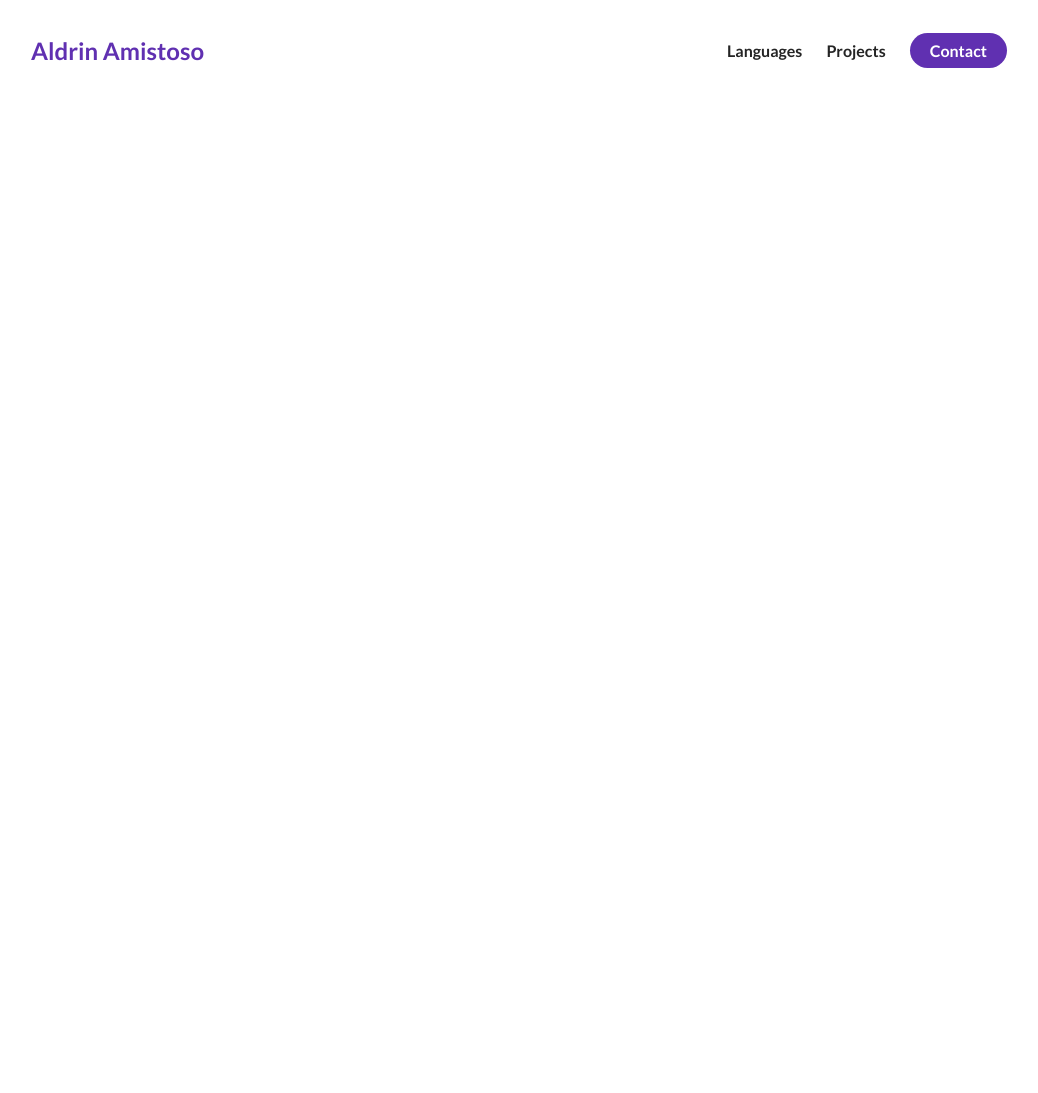
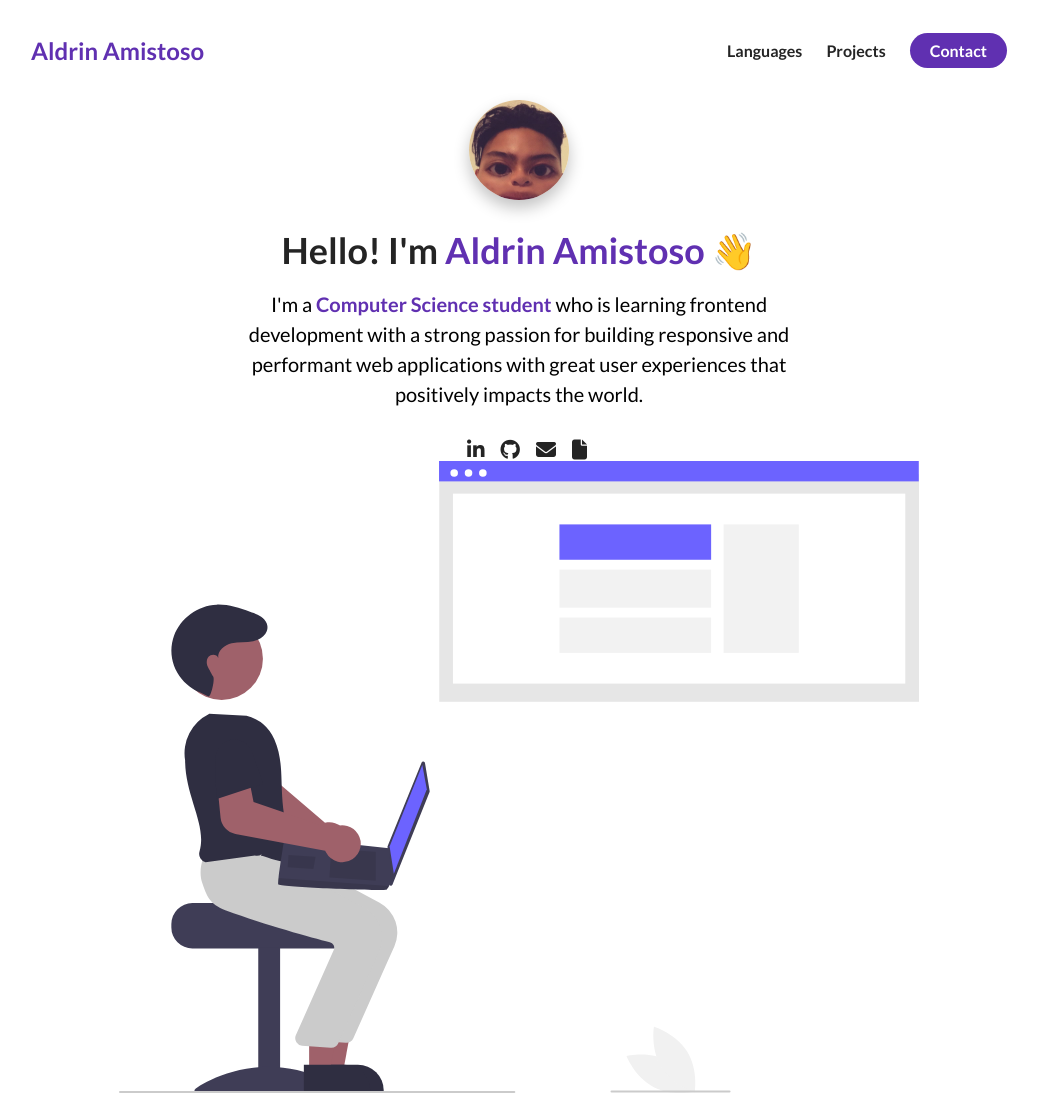
Before and after one commit to aldrin1237/portfolio, a plain HTML site: page index.html in a window 1280 px wide. Shown: the whole page, without its empty margins (121-1159 px from the left). Before the commit the page ends 800 px from the top, so only its background shows below. Drawn offline with Linux system fonts and the light colour scheme.

Commit message:
Added a picture of me and a brief description of myself

```diff
--- a/index.html
+++ b/index.html
@@ -12,6 +12,10 @@
       href="https://fonts.googleapis.com/css2?family=Lato:wght@400;700&display=swap"
       rel="stylesheet"
     />
+    <script
+      src="https://kit.fontawesome.com/0f485d09ca.js"
+      crossorigin="anonymous"
+    ></script>
   </head>
   <body>
     <section id="about-me">
@@ -19,28 +23,76 @@
         <div class="personal__logo">Aldrin Amistoso</div>
         <ul class="nav__link--list">
           <li>
-                    <a href="" class="
-                    nav__link--anchor
-                    link__hover-effect
-                    link__hover-effect--black"
-                    >Languages</a>
+            <a
+              href=""
+              class="nav__link--anchor link__hover-effect link__hover-effect--black"
+              >Languages</a
+            >
           </li>
           <li>
-                    <a href="" class="
-                    nav__link--anchor
-                    link__hover-effect
-                    link__hover-effect--black"
-                    >Projects</a>
+            <a
+              href=""
+              class="nav__link--anchor link__hover-effect link__hover-effect--black"
+              >Projects</a
+            >
           </li>
           <li>
-                    <a href="" class="
-                    nav__link--anchor
-                    nav__link--anchor-primary
-                    ">Contact</a>
+            <a href="" class="nav__link--anchor nav__link--anchor-primary"
+              >Contact</a
+            >
           </li>
-
         </ul>
       </nav>
+      <div class="flex flex-1">
+        <div class="about-me__info row">
+          <div class="about-me__info--container">
+            <figure class="about-me__picture--mask">
+              <img
+                src="./assets/aldrin.JPG"
+                class="about-me__picture"
+                alt="Picture of me"
+              />
+            </figure>
+            <h1 class="about-me__info--title">
+              Hello! I'm <span class="text--purple">Aldrin Amistoso</span> 👋
+            </h1>
+            <p class="about-me__info--para">
+              I'm a
+              <strong class="text--purple">Computer Science student</strong> who
+              is learning frontend development with a strong passion for
+              building responsive and performant web applications with great
+              user experiences that positively impacts the world.
+            </p>
+            <div class="about-me__links">
+              <a
+                href="https://www.linkedin.com/in/aldrinamistoso/"
+                class="about-me__link"
+                target="_blank"
+                ><i class="fa-brands fa-linkedin-in"></i
+              ></a>
+              <a
+                href="https://github.com/aldrin1237"
+                class="about-me__link"
+                target="_blank"
+                ><i class="fa-brands fa-github"></i
+              ></a>
+              <a
+                href=""
+                class="about-me__link"
+                target="_blank"
+              ><i class="fa-solid fa-envelope"></i></a>
+              <a
+                href=""
+                class="about-me__link"
+                target="_blank"
+              ><i class="fa-solid fa-file"></i></a>
+            </div>
+          </div>
+          <figure class="about-me__img--container">
+            <img src="./assets/undraw_web_developer_re_h7ie.svg" class="about-me__img" alt="">
+          </figure>
+        </div>
+      </div>
     </section>
   </body>
 </html>
--- a/styles.css
+++ b/styles.css
@@ -12,6 +12,10 @@ h1, h2, h3, h4, h5, h6, span {
     line-height: 1.25;
 }
 
+h1 {
+    font-size: 36px;
+}
+
 p {
     line-height: 1.5;
     font-size: 16px;
@@ -19,6 +23,24 @@ p {
 
 li {
     list-style-type: none;
+}
+
+.flex {
+    display: flex;
+}
+
+.flex-1 {
+    flex: 1;
+}
+
+.row {
+    width: 100%;
+    max-width: 800px;
+    margin: 0 auto;
+}
+
+.text--purple {
+    color: #6030b1;
 }
 
 /* NAVIGATION BAR  */
@@ -62,3 +84,74 @@ nav {
     font-size: 24px;
     margin: 0 12px;
 }
+
+/* ABOUT ME */
+
+#about-me {
+    min-height: 100vh;
+    display: flex;
+    flex-direction: column;
+}
+
+.about-me__info {
+    display: flex;
+    flex-direction: column;
+
+}
+
+.about-me__info--container {
+    display: flex;
+    flex-direction: column;
+    align-items: center;
+    max-width: 600px;
+    margin: 0 auto;
+    text-align: center;
+}
+
+.about-me__picture--mask {
+    width: 100px;
+    height: 100px;
+    border-radius: 50%;
+    overflow: hidden;
+    box-shadow: 0 8px 16px rgba(0, 0, 0, 0.24);
+    margin-bottom: 28px;
+}
+
+.about-me__picture {
+    width: 100%;
+
+    /* Improving my own picture */
+    transform: scale(1.2);
+    padding-bottom: 36px;
+}
+
+.about-me__info--para {
+    font-size: 20px;
+    margin-bottom: 28px;
+}
+
+.about-me__info--title {
+    margin-bottom: 16px;
+}
+
+.about-me__links {
+    display: flex;
+    justify-content: center;
+    align-items: center;
+}
+
+.about-me__link {
+    font-size: 20px;
+    color: #242424;
+    padding-left: 16px;
+}
+
+.about-me__img--container {
+    flex: 1;
+    display: flex;
+    align-items: center;
+}
+
+.about-me__img {
+    width: 100%;
+}
```
Also changed, not shown: assets/aldrin.JPG (added), assets/chat.png (added), assets/dashboard.png (added), assets/logo.svg (added), assets/loopit.png (added), assets/undraw_web_developer_re_h7ie.svg (added), 3 other files. Lines whose indentation alone changed are shown as unchanged.
